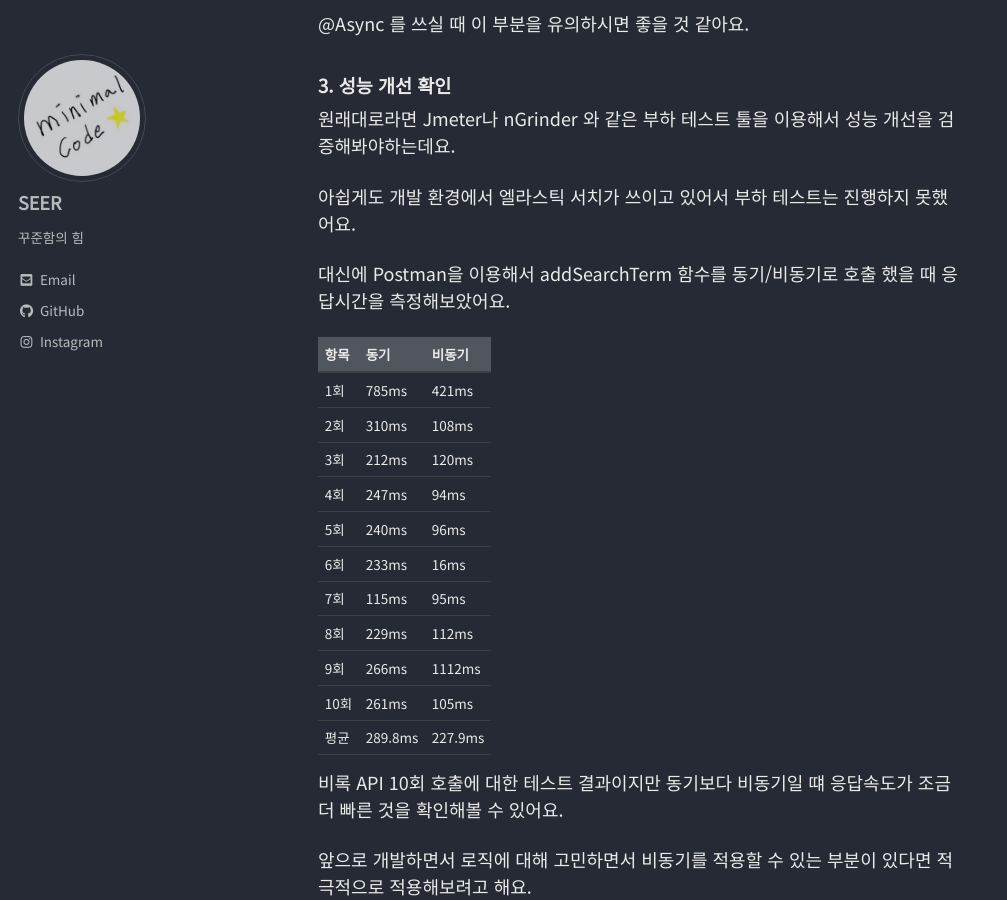
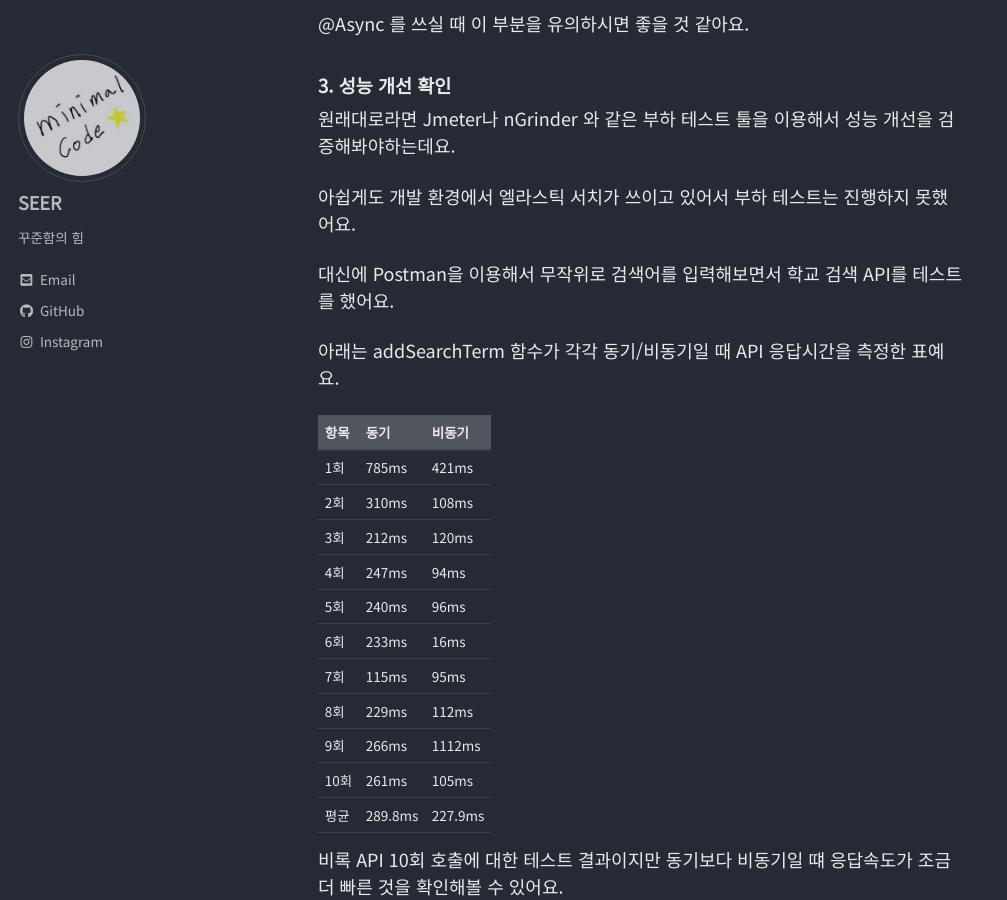
Before and after one commit to seer723/seer.github.io, a Jekyll site: the page built from _posts/2024-01-12-SpringBoot Async 애노테이션 사용법.md, in a window 1280 px wide and 900 px high, scrolled down 6400 px. Shown: the whole window, without its empty margins (0-1007 px from the left). Built offline with Jekyll 4.4.1, drawn with Linux system fonts in a browser that asks for light colours; cached includes are drawn as plain includes.

Commit message:
포스팅 수정

```diff
--- a/_posts/2024-01-12-SpringBoot Async 애노테이션 사용법.md
+++ b/_posts/2024-01-12-SpringBoot Async 애노테이션 사용법.md
@@ -267,7 +267,9 @@ public void addSearchTerm(SearchDto.SearchTerm searchTerm) throws IOException {
 
 아쉽게도 개발 환경에서 엘라스틱 서치가 쓰이고 있어서 부하 테스트는 진행하지 못했어요.
 
-대신에 Postman을 이용해서 addSearchTerm 함수를 동기/비동기로 호출 했을 때 응답시간을 측정해보았어요.
+대신에 Postman을 이용해서 무작위로 검색어를 입력해보면서 학교 검색 API를 테스트를 했어요.
+
+아래는 addSearchTerm 함수가 각각 동기/비동기일 때 API 응답시간을 측정한 표예요.
 
 | 항목 | 동기 | 비동기 |
 |----|------|------|
```
